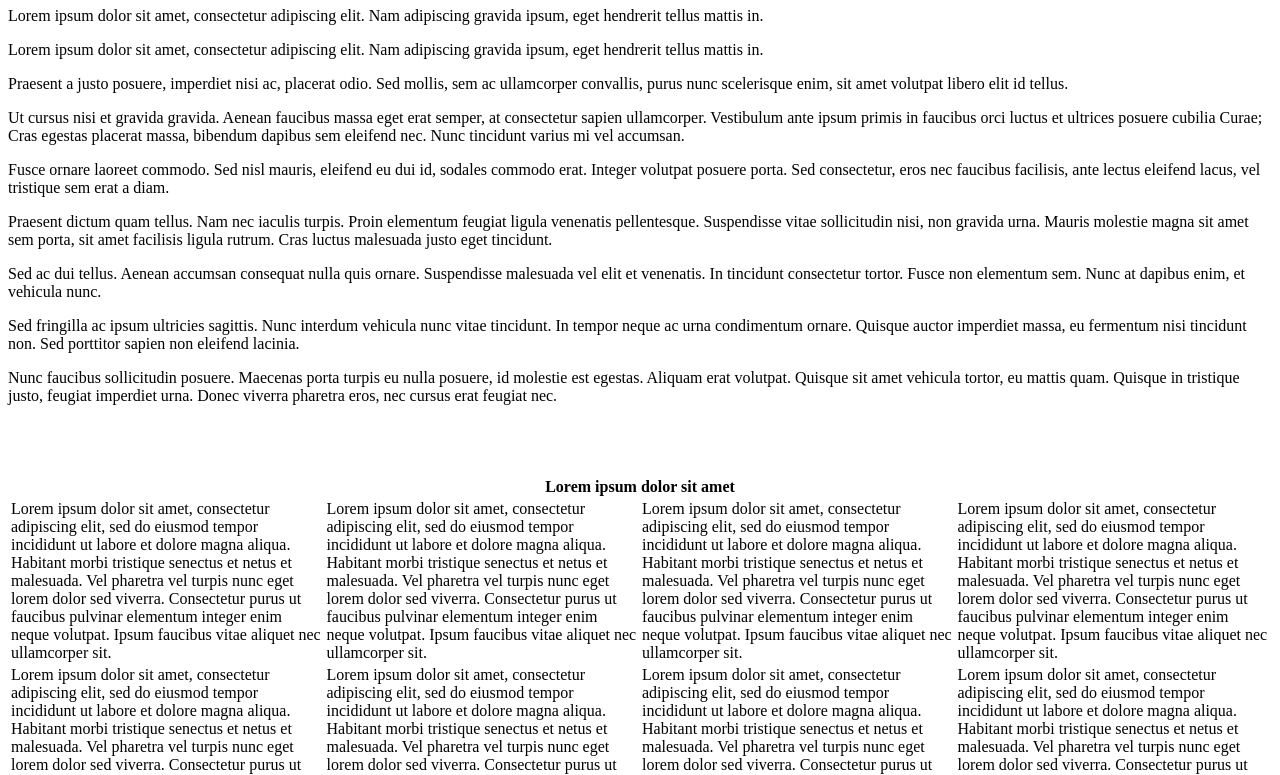
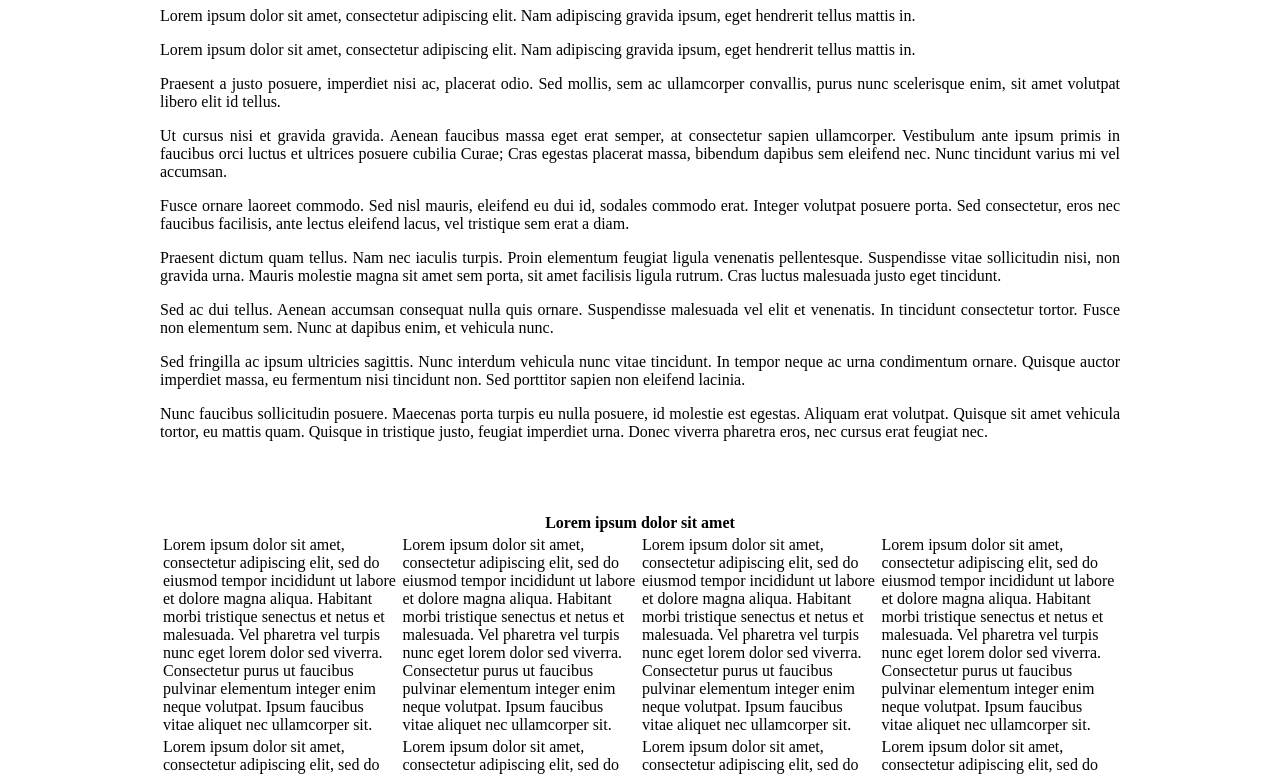
Before and after one commit to ruimota/Modulo-3---Exercicio-1, a plain HTML site: page index.html in a window 1280 px wide. Shown: the part 99-874 px from the top of the page. Drawn offline with Linux system fonts and the light colour scheme.

Commit message:
text-justify

```diff
--- a/index.html
+++ b/index.html
@@ -1,10 +1,21 @@
 <!DOCTYPE html>
 <html lang="en">
+
 <head>
     <<meta charset="UTF-8">
-    <meta name="viewport" content="width=device-width, initial-scale=1.0">
-    <meta http-equiv="X-UA-Compatible" content="ie=edge">
-    <title>TAW-MOD3-EX1</title>
+        <meta name="viewport" content="width=device-width, initial-scale=1.0">
+        <meta http-equiv="X-UA-Compatible" content="ie=edge">
+        <title>TAW-MOD3-EX1</title>
+        <style>
+            #container {
+                width: 960px;
+                margin: 0 auto;
+            }
+
+            #text-paragraphs p {
+                text-align: justify
+            }
+        </style>
 </head>
 
 <body>
@@ -18,6 +29,7 @@
             <div id="first-paragraph" class="bg-black">
                 <p class="centered">Lorem ipsum dolor sit amet, consectetur adipiscing elit. Nam adipiscing gravida
                     ipsum, eget hendrerit tellus mattis in.</p>
+
             </div>
 
             <p class="odd">Lorem ipsum dolor sit amet, consectetur adipiscing elit. Nam adipiscing gravida ipsum, eget
```
